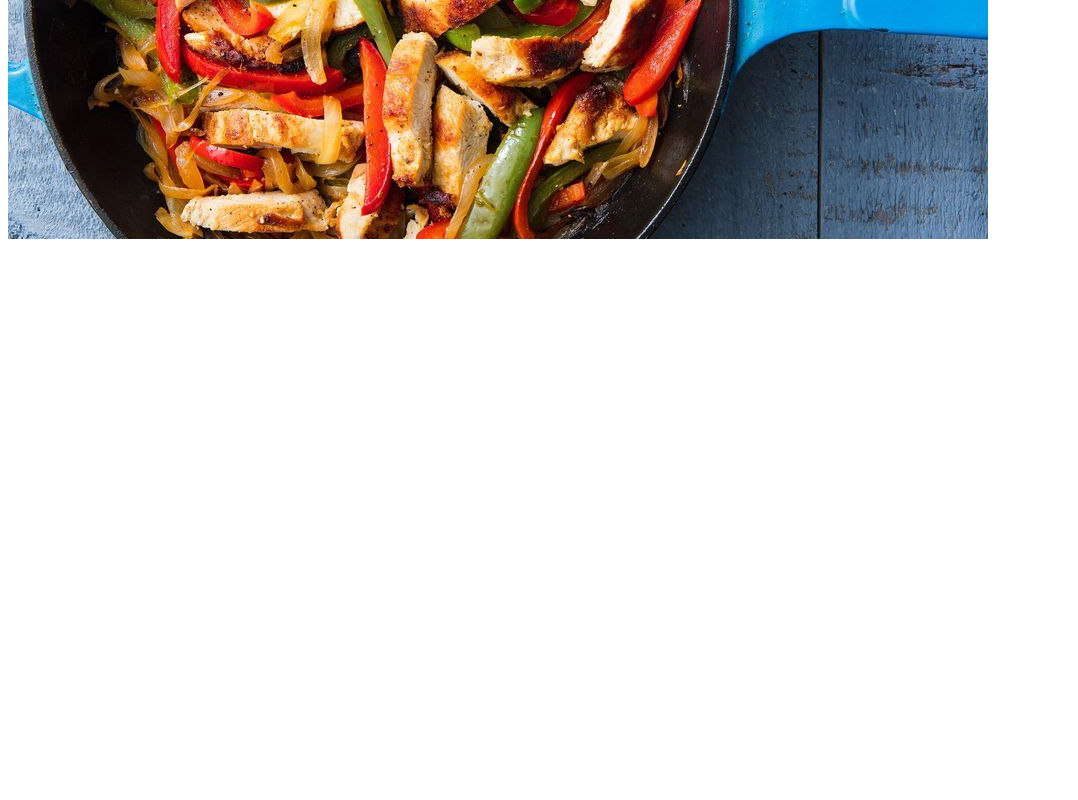
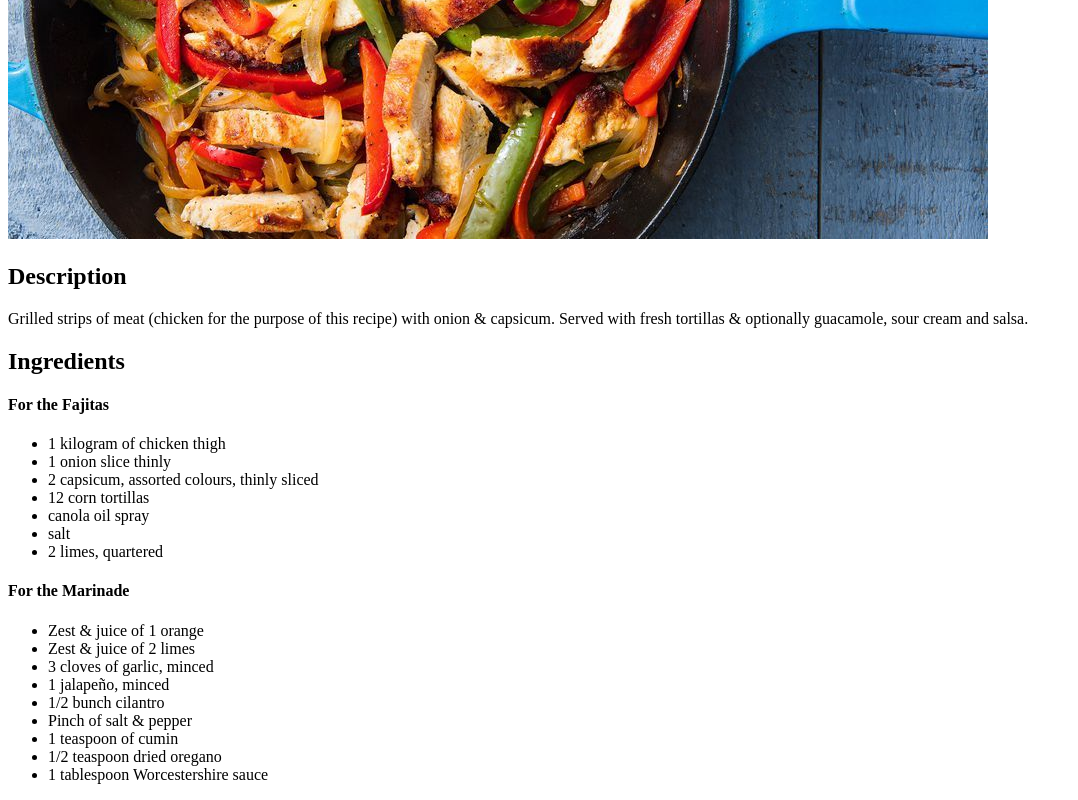
Before and after one commit to shoveltbog/odin-recipes, a plain HTML site: page recipes/fajitas.html in a window 1280 px wide. Shown: the part 392-1192 px from the top of the page, without its empty margins (0-1078 px from the left). Before the commit the page ends 800 px from the top, so only its background shows below. Drawn offline with Linux system fonts and the light colour scheme.

Commit message:
Add description & ingredient info to page

```diff
--- a/recipes/fajitas.html
+++ b/recipes/fajitas.html
@@ -11,5 +11,32 @@
 
             <img src="../images/fajitas.jpg" alt="Picture of chicken fajitas">
 
+        <h2>Description</h2>
+            <p>Grilled strips of meat (chicken for the purpose of this recipe) with onion & capsicum. Served with fresh tortillas & optionally guacamole, sour cream and salsa.</p>
+
+        <h2>Ingredients</h2>
+            <h4>For the Fajitas</h4>
+            <ul>
+                <li>1 kilogram of chicken thigh</li>
+                <li>1 onion slice thinly</li>
+                <li>2 capsicum, assorted colours, thinly sliced </li>
+                <li>12 corn tortillas</li>
+                <li>canola oil spray</li>
+                <li>salt</li>
+                <li>2 limes, quartered</li>
+            </ul>
+            <h4>For the Marinade</h4>
+            <ul>
+                <li>Zest & juice of 1 orange</li>
+                <li>Zest & juice of 2 limes</li>
+                <li>3 cloves of garlic, minced</li>
+                <li>1 jalapeño, minced</li>
+                <li>1/2 bunch cilantro</li>
+                <li>Pinch of salt & pepper</li>
+                <li>1 teaspoon of cumin</li>
+                <li>1/2 teaspoon dried oregano</li>
+                <li>1 tablespoon Worcestershire sauce</li>
+            </ul>
+
     </body>
 </html>
```
